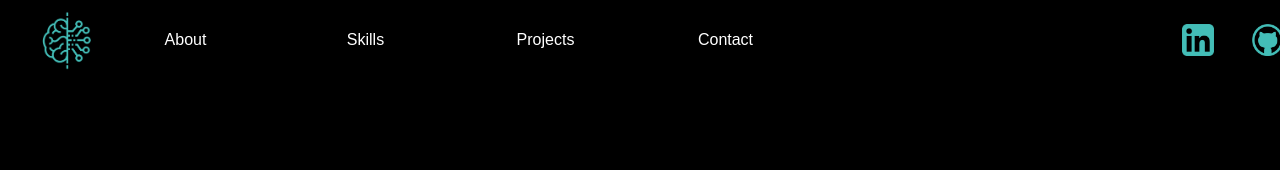
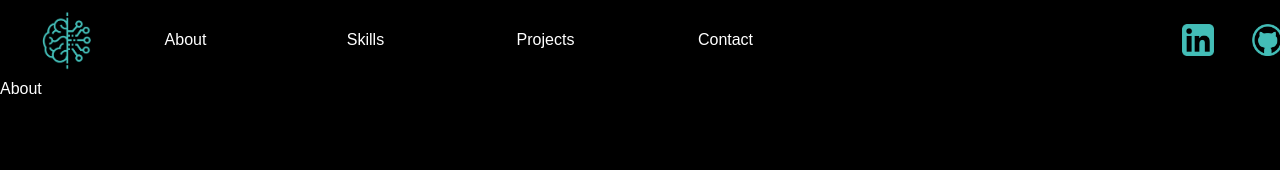
Before and after one commit to prayge/site, a React (Create React App) app: page /about in a window 1280 px wide. Shown: the top 170 px of the page. Built offline with nearby package versions, Linux system fonts and the light colour scheme; a web font is replaced by a local one.

Commit message:
About route

```diff
--- a/src/App.js
+++ b/src/App.js
@@ -6,6 +6,7 @@
 import SkillsBar from "./components/SkillsBar";
 import CardSection from "./components/CardSection";
 import Contact from "./components/Contact";
+import About from "./components/About";
 
 function App() {
 	return (
@@ -14,6 +15,7 @@
 				<Navbar />
 				<Routes>
 					<Route path="/" element={<Home />} />
+					<Route path="/about" element={<About />} />
 					<Route path="/skills" element={<SkillsBar />} />
 					<Route path="/projects" element={<CardSection />} />
 					<Route path="/contact" element={<Contact />} />
--- /dev/null
+++ b/src/components/About.js
@@ -0,0 +1,7 @@
+import React from "react";
+
+function About() {
+	return <div>About</div>;
+}
+
+export default About;
```
Also changed, not shown: src/components/About.css (added).
